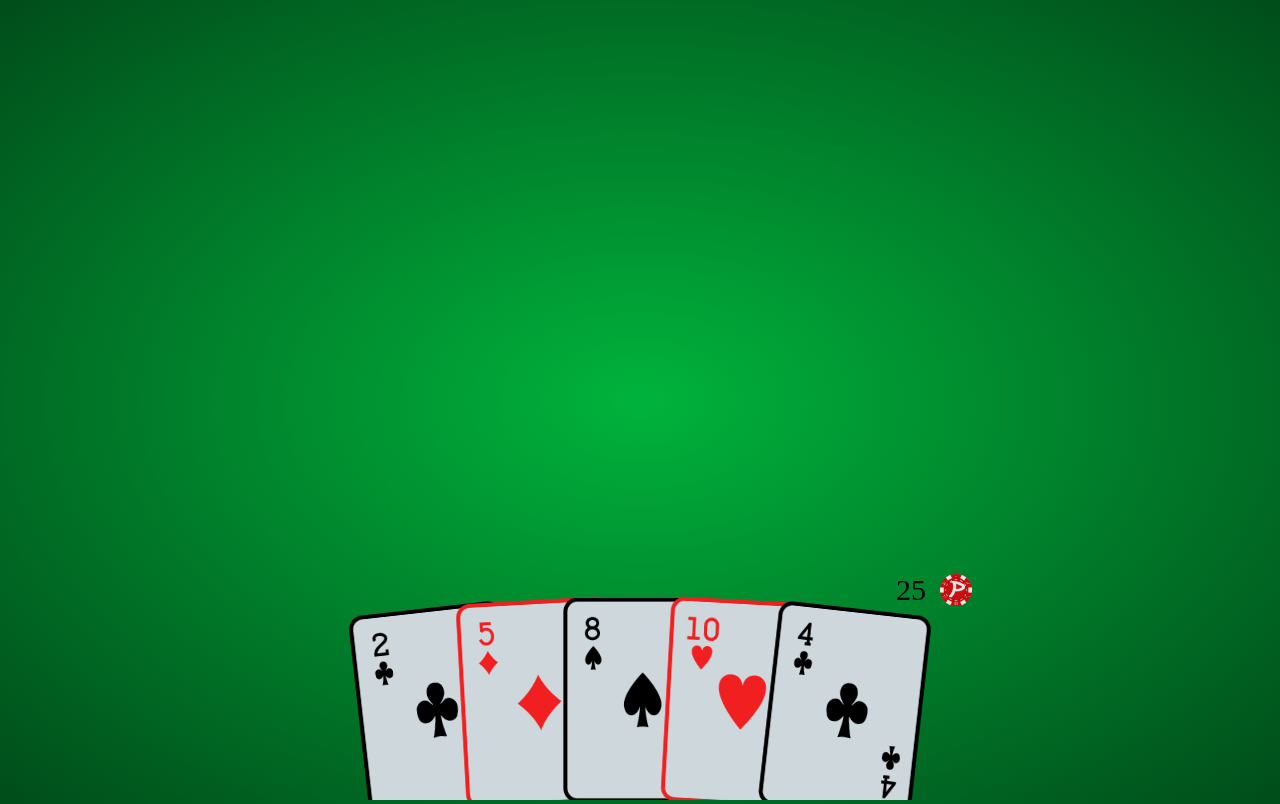
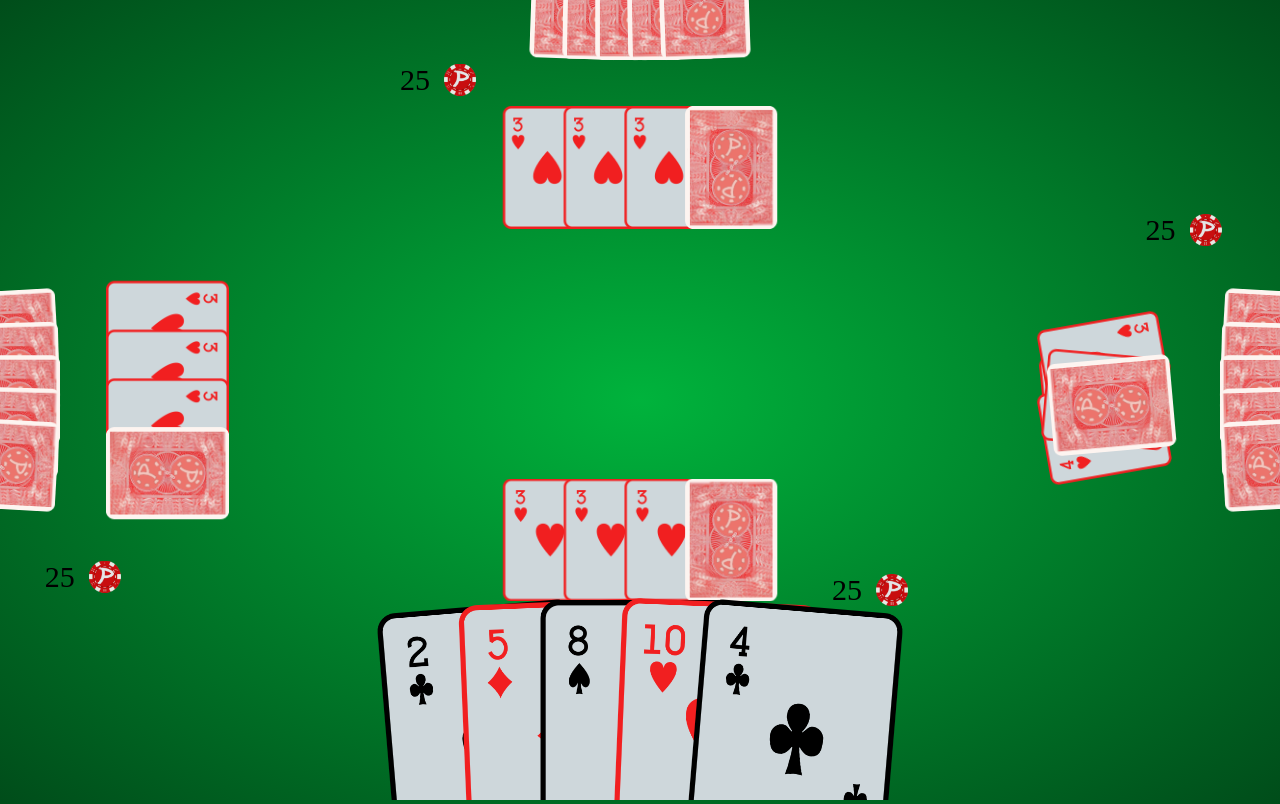
Before and after one commit to JendletAndBuskej/pursch, a plain HTML site: page code/index.html in a window 1280 px wide. Drawn offline with Linux system fonts and the light colour scheme.

Commit message:
bettered the scaling problem and cleaned up the code a little

```diff
--- a/code/frontEnd.js
+++ b/code/frontEnd.js
@@ -19,12 +19,26 @@ const card2 = new Card(0,0,0,0,5,'diamonds')
 const card3 = new Card(0,0,0,0,8,'spades')
 const card4 = new Card(0,0,0,0,10,'hearts')
 var card5 = new Card(0,0,0,0,4,'clubs')
+const card6 = new Card(0,0,0,0,3,'hearts')
+const card7 = new Card(0,0,0,0,4,'hearts')
 var cards = [card1, card2, card3, card4, card5]
-const cardDown = new Card(0,0,0,1,0,'clubs')
+const cardDown = new Card(0,0,0,0.02,0,'clubs')
 const cardsDown = [cardDown, cardDown, cardDown, cardDown, cardDown]
+const playAreaCards = [[card6], [card6,card7], [card6], [cardDown]]
 
 const myPlayer = new Player(0, canvas, "boss");
 myPlayer.hand.cards = cards;
+myPlayer.playArea.cards = playAreaCards
+const west = new Player(1, canvas, "boss");
+west.hand.cards = cardsDown;
+west.playArea.cards = playAreaCards
+const north = new Player(2, canvas, "boss");
+north.hand.cards = cardsDown;
+north.playArea.cards = playAreaCards
+const south = new Player(3, canvas, "boss");
+south.hand.cards = cardsDown;
+south.playArea.cards = playAreaCards
+
 
 
 
@@ -36,7 +50,11 @@ myPlayer.hand.cards = cards;
 function animate() {
     window.requestAnimationFrame(animate)
     c.clearRect(0,0,canvas.width,canvas.height)
-    myPlayer.display(c,images,true)
+    myPlayer.display(c,images,false)
+    north.display(c,images,false)
+    west.display(c,images,false)
+    south.display(c,images,true)
+    myPlayer.hand.draw(c,images, cardDown)
 }
 
 // MOUSE
--- a/code/frontEndClasses.js
+++ b/code/frontEndClasses.js
@@ -5,38 +5,38 @@ import {relativePos, predeclare, preload} from './functionsFrontEnd.js';
 /////////// CARD /////////////////
 export class Card {
     constructor(x, y, rotation, scale, value , suit){
-        this.x = x
-        this.y = y
-        this.rotation = rotation
-        this.scale = scale
-        this.value = value
+        this.x = x;
+        this.y = y;
+        this.rotation = rotation;
+        this.scale = scale;
+        this.value = value;
         this.faceDown = false;
         if (value == 0) {
             this.faceDown = true;
         }
-        this.suit = suit
-        this.suit_index = this.get_suit_index()
+        this.suit = suit;
+        this.suit_index = this.get_suit_index();
     }
 
     get_suit_index() {
         if(this.suit == 'clubs') {
-            return(0)
+            return(0);
         }
         if(this.suit == 'diamonds') {
-            return(1)
+            return(1);
         }
         if(this.suit == 'hearts') {
-            return(2)
+            return(2);
         }
         if(this.suit == 'spades') {
-            return(3)
+            return(3);
         }
     }
 
     updatePos(x, y, rotation) {
-        this.x = x
-        this.y = y
-        this.rotation = rotation
+        this.x = x;
+        this.y = y;
+        this.rotation = rotation;
     }
 
     display(c, images) {
@@ -70,61 +70,77 @@ export class Hand {
         for (var i=0; i<this.cards.length; i++) {
             // image width = 512*this.scale
             if (i < this.cards.length -1) {
-                var check2 = (mousePos.x<this.cards[i+1].x - 400*this.scale/2)
+                var check2 = (mousePos.x<this.cards[i+1].x - 400*this.scale/2);
             }
             else {
-                var check2 = (mousePos.x<this.cards[i].x + 400*this.scale/2)
+                var check2 = (mousePos.x<this.cards[i].x + 400*this.scale/2);
             }
-            const check1 = (mousePos.x>this.cards[i].x - 400*this.scale/2)
-            const check3 = (mousePos.y>this.position[1])
-            const check4 = (mousePos.y<this.position[1] + this.position[3])
-            this.cardHover[i] = check1 && check2 && check3 && check4
+            const check1 = (mousePos.x>this.cards[i].x - 400*this.scale/2);
+            const check3 = (mousePos.y>this.position[1]);
+            const check4 = (mousePos.y<this.position[1] + this.position[3]);
+            this.cardHover[i] = check1 && check2 && check3 && check4;
         }
     }
 
-    testDraw(c) {
-        c.fillRect(this.position[0], this.position[1], this.position[2],this.position[3])
+    draw(c, images, card) {
+        const animationLen = 15;
+        card.x = 0;
+        card.y = 0;
+        card.angle = 15;
+        const momentum = Math.random()*(1080/animationLen);
+        const targetX = this.position[0] + this.position[2]/2;
+        const targetY = this.position[1] + this.position[3]/2;
+        for (var i=0; i>animationLen; i++) {
+            card.display(c,images);
+            card.x += targetX/animationLen;
+            card.y += targetY/animationLen;
+            card.angle += momentum;
+        }
     }
 
     display(c, images) {
         for (var i=0; i<this.cards.length; i++) {
-            const card = this.cards[i]
+            const card = this.cards[i];
             if (this.rotation ==0) {
                 card.x = this.position[0] + (i+1/2)*this.position[2]/this.cards.length;
-                card.y = this.position[1] + this.position[3]/2;
+                card.y = this.position[1] + this.position[3]*2/3;
                 const middleX = this.position[0] + this.position[2]/2;
                 const scaleFactor = (card.x - middleX)/middleX;
                 card.angle = this.rotation + 20*scaleFactor;
                 card.y += 100*scaleFactor*scaleFactor;
                 if (this.cardHover[i]) {
-                    card.y -= 0.13*this.position[3]
+                    card.y -= 0.13*this.position[3];
                 }
+                card.scale = this.scale*1.3;
             }
             if (this.rotation == 180) {
                 card.x = this.position[0] + (i+1/2)*this.position[2]/this.cards.length;
-                card.y = this.position[1] + this.position[3]/2;
+                card.y = this.position[1];
                 const middleX = this.position[0] + this.position[2]/2;
                 const scaleFactor = (card.x - middleX)/middleX;
                 card.angle = this.rotation - 20*scaleFactor;
                 card.y -= 100*scaleFactor*scaleFactor;
+                card.scale = this.scale*1.3;
             }
             if (this.rotation == -90 || this.rotation == 270) {
                 card.y = this.position[1] + (i+1/2)*this.position[3]/this.cards.length;
-                card.x = this.position[0] + this.position[2]/2;
+                card.x = this.position[0] + this.position[2]
                 const middleY = this.position[1] + this.position[3]/2;
                 const scaleFactor = (card.y - middleY)/middleY;
                 card.angle = this.rotation - 20*scaleFactor;
                 card.x += 100*scaleFactor*scaleFactor;
+                card.scale = this.scale*1.3;
             }
             if (this.rotation == 90) {
                 card.y = this.position[1] + (i+1/2)*this.position[3]/this.cards.length;
-                card.x = this.position[0] + this.position[2]/2;
+                card.x = this.position[0];
                 const middleY = this.position[1] + this.position[3]/2;
                 const scaleFactor = (card.y - middleY)/middleY;
                 card.angle = this.rotation + 20*scaleFactor;
                 card.x -= 100*scaleFactor*scaleFactor;
+                card.scale = this.scale*1.3;
             }
-            card.scale = this.scale
+
             card.display(c, images);
         }
     }
@@ -136,7 +152,7 @@ export class PlayArea {
         this.cards = [];
         this.rotation = hand.rotation;
         this.position = position;
-        this.scale = scale*this.position[2];
+        this.scale = scale*this.position[2]; //???? position 3??????
         this.noiseX = this.calculateNoise((1/10)*this.position[2],+(1/10)*this.position[2]);
         this.noiseY = this.calculateNoise((1/20)*this.position[3],+(1/20)*this.position[3]);
         if (this.rotation == 0 || this.rotation == 180)  {
@@ -152,18 +168,18 @@ export class PlayArea {
             const card = this.cards[i][0];
             const splitFactor = 0.90;
             if (this.rotation ==0 || this.rotation ==180) {
-                const term1X = splitFactor*this.position[0]
-                const factor1X = (i+1/2)/this.cards.length
+                const term1X = splitFactor*this.position[0];
+                const factor1X = (i+1/2)/this.cards.length;
                 const factor2X = (this.position[2]+this.position[0]*2*(1-splitFactor))
                 card.x = term1X + factor1X*factor2X;
-                card.y = this.position[1] + this.position[3]/2
+                card.y = this.position[1] + this.position[3]/2;
             }
             if (this.rotation == 90 || this.rotation == -90 || this.rotation == 270) {
-                const term1Y = splitFactor*this.position[1]
-                const factor1Y = (i+1/2)/this.cards.length
-                const factor2Y = (this.position[3]+this.position[1]*2*(1-splitFactor))
+                const term1Y = splitFactor*this.position[1];
+                const factor1Y = (i+1/2)/this.cards.length;
+                const factor2Y = (this.position[3]+this.position[1]*2*(1-splitFactor));
                 card.y = term1Y + factor1Y*factor2Y;
-                card.x = this.position[0] + this.position[2]/2
+                card.x = this.position[0] + this.position[2]/2;
             }
             card.scale = this.scale;
             card.angle = this.rotation;
@@ -179,7 +195,7 @@ export class PlayArea {
     }
 
     testDraw(c) {
-        c.fillRect(this.position[0], this.position[1], this.position[2],this.position[3])
+        c.fillRect(this.position[0], this.position[1], this.position[2],this.position[3]);
     }
 
     displayStacked(c, images) {
@@ -247,24 +263,24 @@ export class CoinStack {
         this.amount = 25;
         this.scale = 0.02;
         if (seatIdx == 0) {
-            this.position = [canvas.width - handPos[0], handPos[1]]
+            this.position = [canvas.width - handPos[0], handPos[1]];
         }
         if (seatIdx == 2) {
-            this.position = [handPos[0] - 80, handPos[1] + handPos[3] + 30]
+            this.position = [canvas.width - handPos[0] - 2*handPos[2], handPos[1] + handPos[3]];
         }
         if (seatIdx == 1) {
-            this.position = [handPos[0] + handPos[2], canvas.height - handPos[1] + 30]
+            this.position = [handPos[0] + handPos[2]/2, canvas.height - handPos[1] + handPos[3]*2/3];
         }
         if (seatIdx == 3) {
-            this.position = [handPos[0] - 80, handPos[3] - 80]
+            this.position = [handPos[0] - handPos[2]/2, handPos[1] - handPos[3]/2];
         }
     }
 
     display(c, images) {
         c.font = "30px serif";
         c.fillText(this.amount.toString(),this.position[0],this.position[1]);
-        const coin = new Coins(1, this.position[0] + 60, this.position[1] - 10, 0.04)
-        coin.display(c, images)
+        const coin = new Coins(1, this.position[0] + 60, this.position[1] - 10, 0.04);
+        coin.display(c, images);
     }
 }
 
@@ -272,8 +288,8 @@ export class CoinStack {
 export class Player {
     constructor(seatIdx, canvas, name) {
         // constant positions of players
-        const myPosition = relativePos(30,75,40,25, canvas);
-        const westPosition = relativePos(0,30,7,40, canvas)
+        const myPosition = relativePos(35,75,30,25, canvas);
+        const westPosition = relativePos(0,40,7,20, canvas);
         const northPosition = [canvas.width/2 - westPosition[3]/2,westPosition[0], westPosition[3], westPosition[2]];
         const eastPosition = [canvas.width - westPosition[2], westPosition[1], westPosition[2], westPosition[3]]
         const position = [myPosition, westPosition, northPosition, eastPosition];
@@ -290,13 +306,45 @@ export class Player {
     }
 
     display(c, images, isGame) {
-        this.coinStack.display(c,images)
+        // this.displayName(c, images)
+        this.coinStack.display(c,images);
         if (isGame) {
             this.playArea.displayStacked(c, images);
         }
         if (isGame == false) {
             this.playArea.displaySplit(c, images);
         }
-        this.hand.display(c, images)
+        this.hand.display(c, images);
     }
 }
+
+////////////// Discard_pile //////////////////
+export class DiscardPile {
+    constructor(canvas) {
+        this.cards = [];
+        const noiseFactor = 0.1;
+        this.x = canvas.width*2/3;
+        this.y = canvas.height/2;
+        this.noiseX = this.calculateNoise(noiseFactor*canvas.width,noiseFactor*canvas.width);
+        this.noiseY = this.calculateNoise(noiseFactor*canvas.height,noiseFactor*canvas.height);
+        this.noiseRotation = this.calculateNoise(720,720);
+    }
+
+    calculateNoise(from, to) {
+        const noise = [];
+        for (var i=0; i<53; i++)
+            noise[i] = Math.random()*(from + to) - from;
+        return(noise);
+    }
+
+    display(c, images) {
+        for (var i=0; i>this.cards.length; i++) {
+            const card = this.cards[i];
+            card.faceDown = true;
+            card.x = this.x + this.noiseX[i];
+            card.y = this.y + this.noiseY[i];
+            card.angle = this.noiseRotation[i];
+            card.display(c, images);
+        }
+    }
+}
```
Also changed, not shown: code/index.html (+1 -0 lines).
